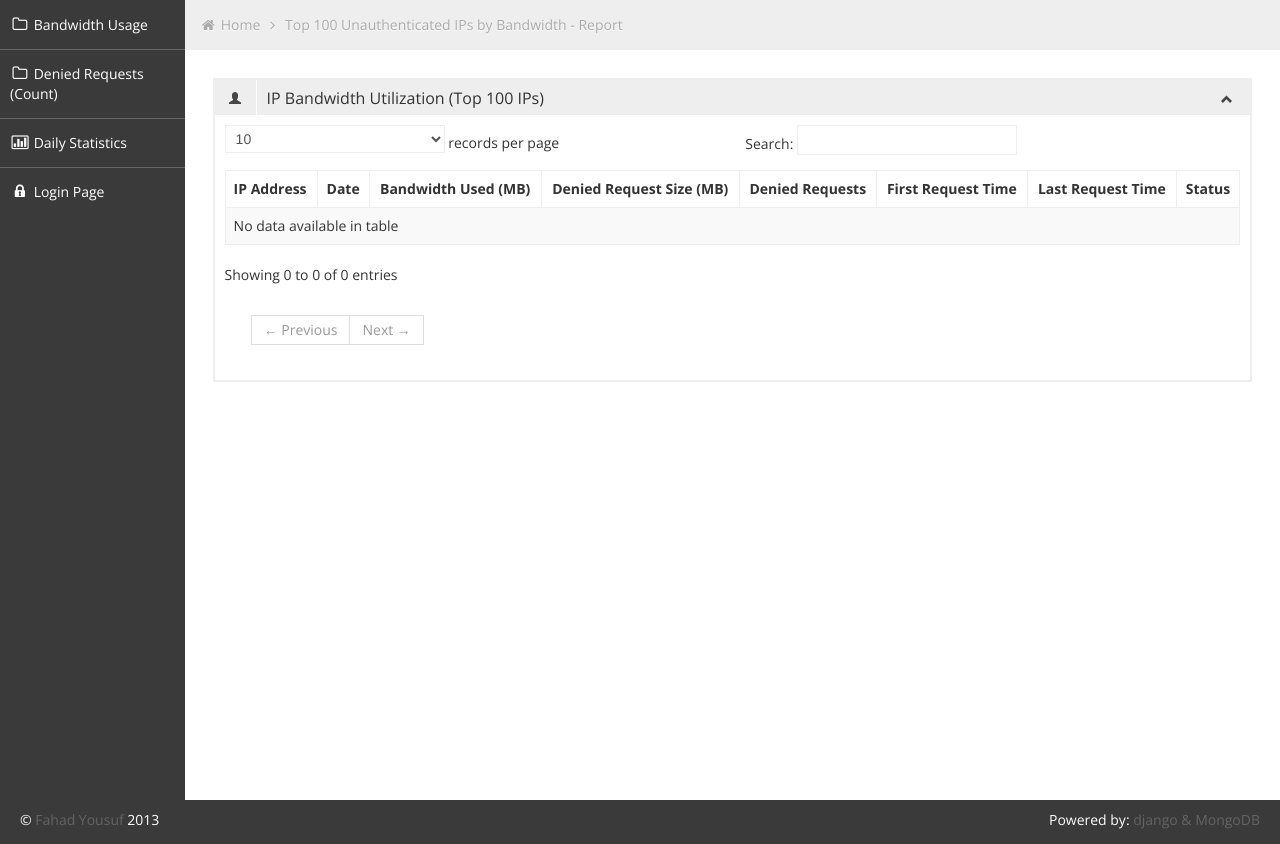
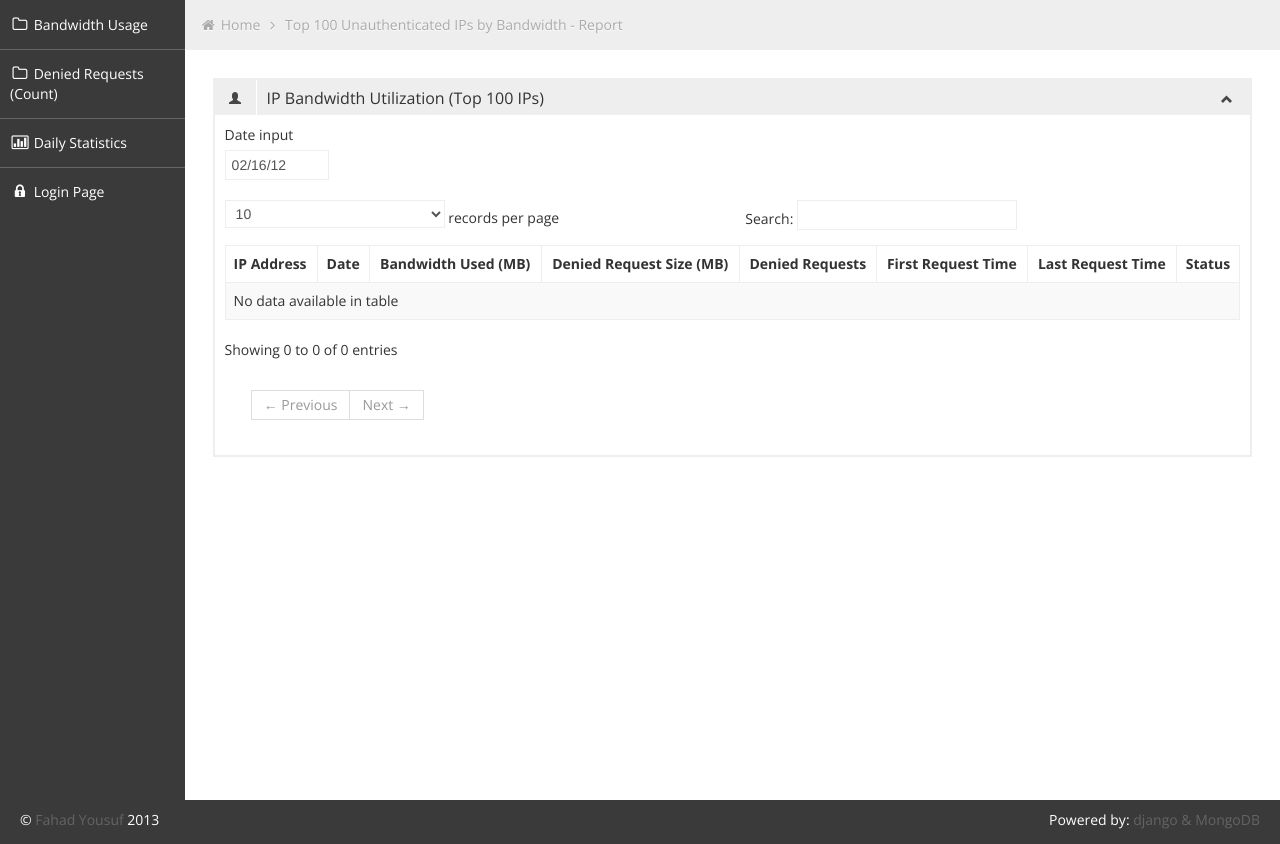
Before and after one commit to fahadysf/bluecoat-loganalyzer, a Django app: template templates/top-ips-bw.html in a window 1280 px wide. Shown: the part 41-885 px from the top of the page. Run offline with Django 3.2, Linux system fonts and the light colour scheme; the template is opened without the code that fills it, so the values that code supplies are empty; some libraries are stand-ins or nearby versions.

Commit message:
Visual Tweaks

```diff
--- a/templates/top-ips-bw.html
+++ b/templates/top-ips-bw.html
@@ -21,6 +21,12 @@
                 </div>
             </div>
             <div class="box-content">
+                <div class="control-group">
+                <label class="control-label" for="date01">Date input</label>
+                    <div class="controls">
+                        <input type="text" class="input-small datepicker" id="date01" value="02/16/12">
+                    </div>
+                </div>
                 <table class="table table-striped table-bordered  datatable">
                   <thead>
                       <tr>
--- a/templates/top-users-bw.html
+++ b/templates/top-users-bw.html
@@ -23,9 +23,9 @@
             </div>
             <div class="box-content">
                 <div class="control-group">
-                <label class="control-label" for="date01">Date input</label>
                     <div class="controls">
-                        <input type="text" class="input-medium datepicker" id="date01" value="02/16/12">
+                        <label class="control-label" for="date01">Date input</label>
+                        <input type="text" class="input-small datepicker" id="date01" value="02/16/12">
                     </div>
                 </div>
                 <table class="table table-striped table-bordered  datatable">
```
